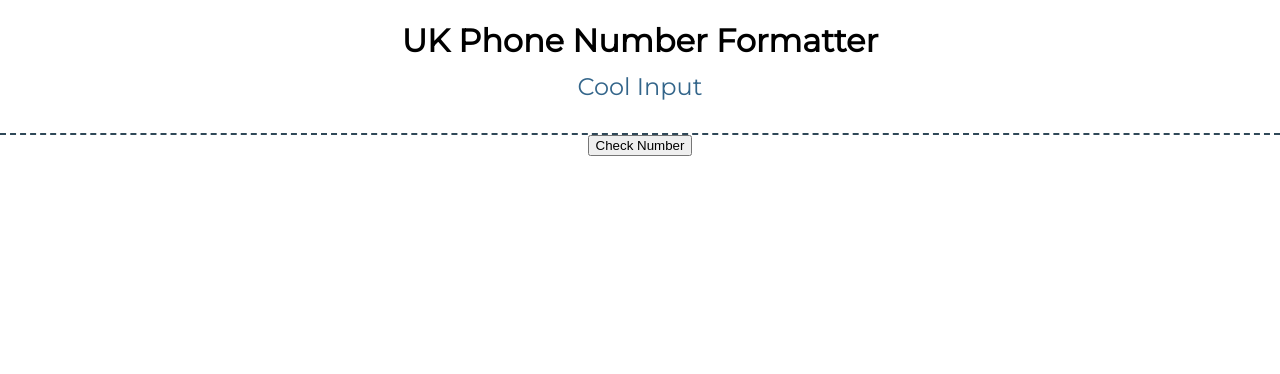
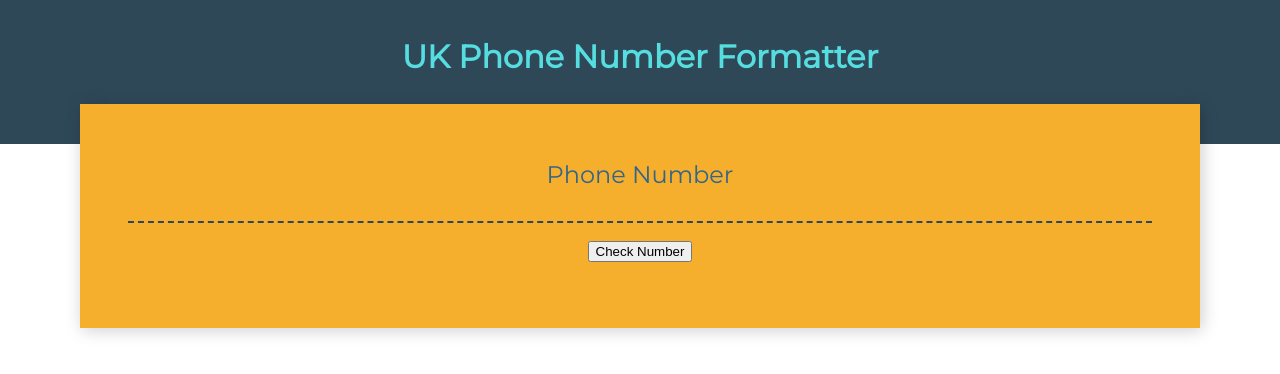
Before and after one commit to benAkehurst/formatting-numbers, a React (Create React App) app: page / in a window 1280 px wide. Shown: the top 374 px of the page. Built offline with nearby package versions, Linux system fonts and the light colour scheme.

Commit message:
feat(formatter): styling and refactor of render method

```diff
--- a/src/Containers/Formatter/Formatter.module.scss
+++ b/src/Containers/Formatter/Formatter.module.scss
@@ -0,0 +1,48 @@
+@import '../../variables.scss';
+
+@mixin flex-column {
+  display: flex;
+  flex-direction: column;
+  align-items: center;
+  justify-content: center;
+}
+
+@mixin box-shadow {
+  box-shadow: 2px 2px 16px rgba(0, 0, 0, 0.2);
+}
+
+.FormatterWrapper {
+  @include flex-column();
+  width: 100%;
+  section {
+    width: 100%;
+  }
+  .HeaderWrapper {
+    width: 100%;
+    height: $spacing-112;
+    padding: $spacing-16;
+    background-color: $primary-bg-color;
+    h1 {
+      color: $primary-color;
+    }
+  }
+  .InputWrapper {
+    @include box-shadow();
+    @include flex-column();
+    justify-content: space-evenly;
+    width: 80%;
+    z-index: 10;
+    margin-top: -$spacing-40;
+    padding: $spacing-48;
+    height: $spacing-128;
+    background-color: $secondary-bg-color;
+  }
+  .DisplayWrapper {
+    @include flex-column();
+    margin-top: $spacing-64;
+    max-height: $spacing-128;
+    padding: $spacing-40;
+    font-size: $spacing-32;
+    width: 60%;
+  }
+}
--- a/src/Containers/Formatter/Formatter.tsx
+++ b/src/Containers/Formatter/Formatter.tsx
@@ -2,7 +2,6 @@ import * as React from 'react';
 import { Component } from 'react';
 import classes from './Formatter.module.scss';
 
-import formattingRules from '../../Data/formattingRules';
 import numberValidator from '../../Helpers/numberValidator';
 
 import Button from '../../Components/Button/Button';
@@ -12,8 +11,11 @@ import Display from '../../Components/Display/Display';
 class Formatter extends Component<{ pageTitle: string }> {
   state = {
     isError: false,
+    isSuccess: false,
     errorMessage: '',
+    successMessage: '',
     submittedPhoneNumber: '',
+    formattedNumber: '',
   };
 
   inputHandler = (e: any) => {
@@ -29,43 +31,65 @@ class Formatter extends Component<{ pageTitle: string }> {
       ? this.formatNumber(this.state.submittedPhoneNumber)
       : this.setState({
           isError: true,
-          errorMessage: `${this.state.submittedPhoneNumber} is not UK a valid UK Phone number`,
+          errorMessage: `${this.state.submittedPhoneNumber} is not a valid UK Phone number 😢`,
         });
   };
 
   formatNumber = (phoneNumber: string) => {
     if (phoneNumber !== null) {
-      // 1. split number
-      let numberSplit = phoneNumber.split('');
-      console.log(numberSplit);
-      // 2. remove + and replace with 0
-      let formattedNumber = numberSplit;
-      let replacementValue = ['0'];
-      formattedNumber.splice(0, 3, ...replacementValue);
-      console.log(formattedNumber);
-      // 3. loop though rules matching first number
+      // Magic happens here
+      this.setState({
+        isSuccess: true,
+        successMessage: `${this.state.formattedNumber} 🥳`,
+      });
     } else {
       this.setState({ isError: true, errorMessage: 'Error formatting number' });
     }
   };
 
   render() {
-    return (
-      <div className={classes.FormatterWrapper}>
+    const headerSection = (
+      <div className={classes.HeaderWrapper}>
         <h1>{this.props.pageTitle}</h1>
+      </div>
+    );
+
+    const inputSection = (
       <div className={classes.InputWrapper}>
         <Input
-            placeholder={'Cool Input'}
+          placeholder={'Phone Number'}
           inputChange={(e: any) => this.inputHandler(e)}
         ></Input>
-          <Button clicked={this.convertNumberFormat}>Check Number</Button>
+        <Button
+          clicked={this.convertNumberFormat}
+          disabled={this.state.submittedPhoneNumber === ''}
+        >
+          Check Number
+        </Button>
       </div>
+    );
+
+    const displayError = this.state.isError ? (
+      <Display displayType={'error'}>{this.state.errorMessage}</Display>
+    ) : null;
+
+    const displaySuccess = this.state.isSuccess ? (
+      <Display displayType={'success'}>{this.state.successMessage}</Display>
+    ) : null;
+
+    const displaySection = (
       <div className={classes.DisplayWrapper}>
-          {this.state.isError ? (
-            <Display displayType={'error'}>{this.state.errorMessage}</Display>
-          ) : null}
+        <div className={classes.ErrorDisplay}>{displayError}</div>
+        <div className={classes.SuccessDisplay}>{displaySuccess}</div>
       </div>
-      </div>
+    );
+
+    return (
+      <main className={classes.FormatterWrapper}>
+        {headerSection}
+        {inputSection}
+        {displaySection}
+      </main>
     );
   }
 }
```
Lines whose indentation alone changed are shown as unchanged.
